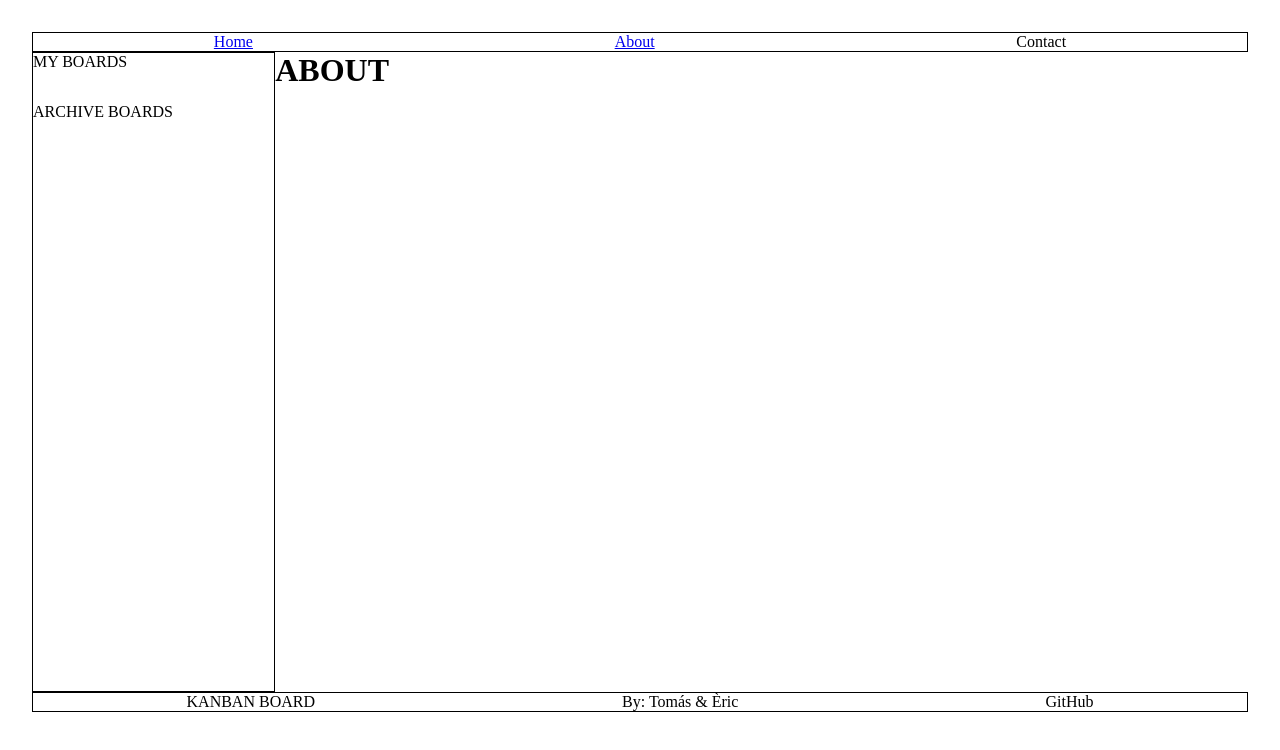
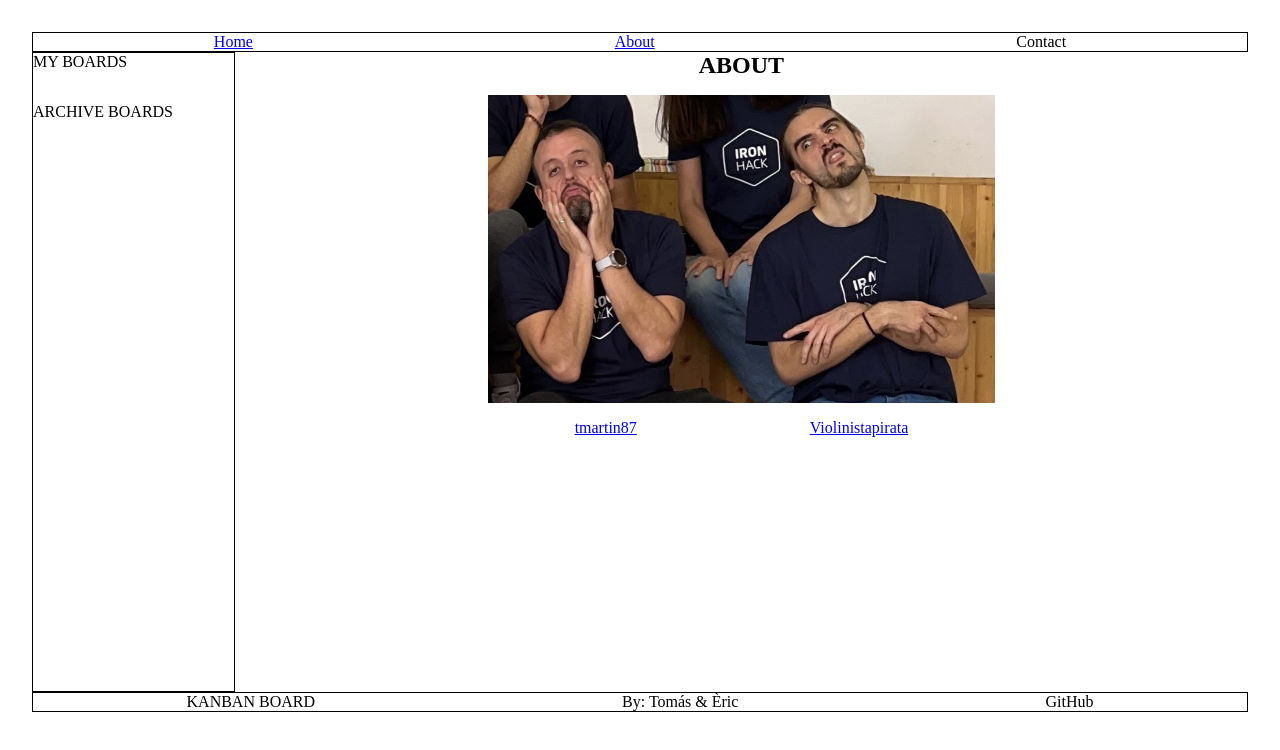
Before and after one commit to Violinistapirata/Kanban-Board, a React (Vite) app in the folder Kanban-Board/: page /about in a window 1280 px wide. Shown: the top 750 px of the page. Built offline with nearby package versions, Linux system fonts and the light colour scheme.

Commit message:
Added devs image and github links to About Page

```diff
--- a/Kanban-Board/src/App.css
+++ b/Kanban-Board/src/App.css
@@ -1,5 +1,26 @@
+#about {
+  width: 100%;
+  display: flex;
+  flex-direction: column;
+  align-items: center;
+  gap: 1rem;
+
+  img {
+    width: 50%;
+  }
+}
+
+
 .central-section {
   border: 10px soid blue;
   display: flex;
 
 }
+
+.github-links-container {
+  width: 50%;
+  display: flex;
+  justify-content: space-around;
+
+
+}
--- a/Kanban-Board/src/Pages/AboutPage.jsx
+++ b/Kanban-Board/src/Pages/AboutPage.jsx
@@ -1,6 +1,15 @@
 function AboutPage() {
     return(
-        <h1>ABOUT</h1>
+        <section id="about">
+            <h1>ABOUT</h1>
+
+            <img src="./src/assets/developers.jpg" alt="developers" />
+
+            <div className="github-links-container">
+                <a href="https://github.com/tmartin87" target="blank">tmartin87 </a>
+                <a href="https://github.com/Violinistapirata" target="blank">Violinistapirata</a>
+            </div>
+        </section>
     )
 }
 
--- a/Kanban-Board/src/Pages/DashboardPage.jsx
+++ b/Kanban-Board/src/Pages/DashboardPage.jsx
@@ -1,3 +1,4 @@
+//COMPONENTS
 import CurrentBoard from "../components/CurrentBoard";
 
 function DashboardPage () {
--- a/Kanban-Board/src/components/NavBar.jsx
+++ b/Kanban-Board/src/components/NavBar.jsx
@@ -1,5 +1,8 @@
+//CSS
+import './NavBar.css';
+
+//COMPONENTS
 import { Link } from 'react-router-dom';
-import './NavBar.css';
 
 function NavBar() {
     return (
```
Also changed, not shown: Kanban-Board/src/assets/developers.jpg (added).
